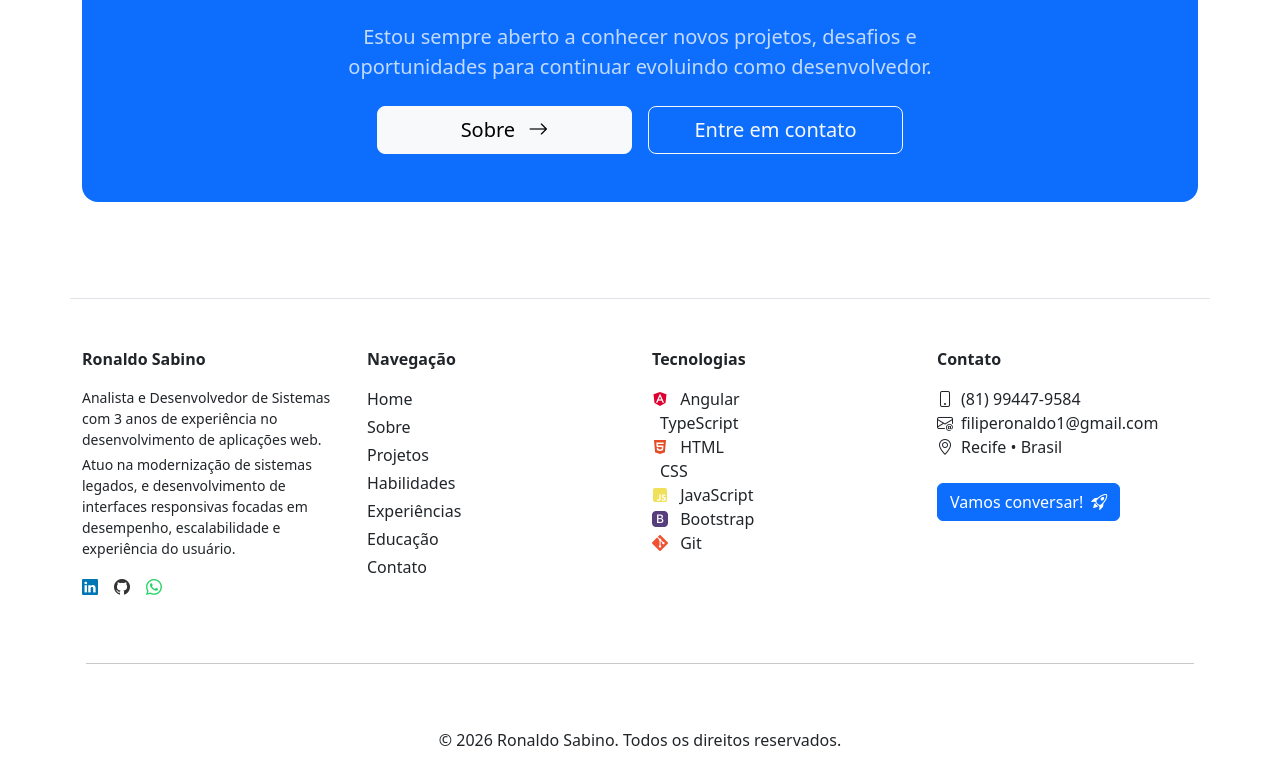
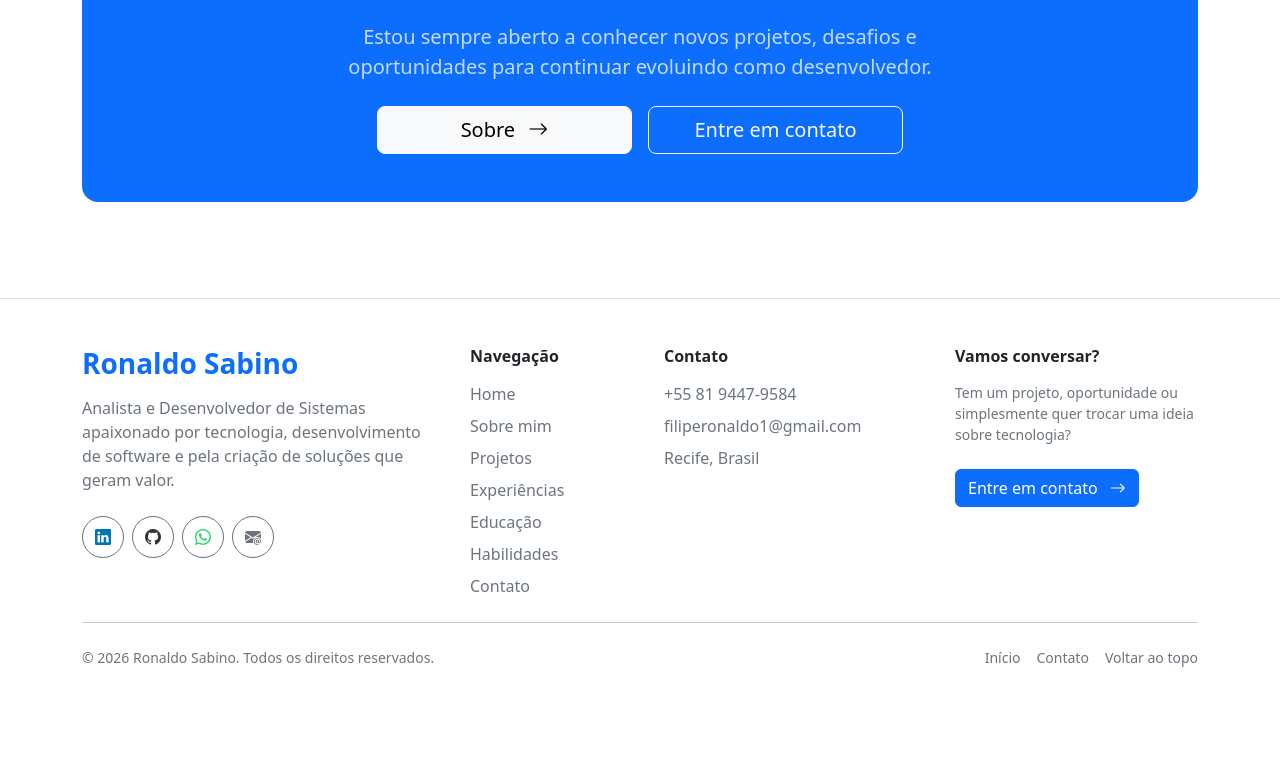
Before and after one commit to ronaldosabino/professional-portfolio, an Angular app: page / in a window 1280 px wide. Shown: the part 3899-4683 px from the top of the page. After the commit the page ends 4615 px from the top, so only its background shows below. Built offline with nearby package versions, Linux system fonts and the light colour scheme.

Commit message:
feat: restructure footer component for improved layout and content clarity

```diff
--- a/src/app/core/components/footer/footer.html
+++ b/src/app/core/components/footer/footer.html
@@ -1,80 +1,195 @@
-<div class="container py-5 border-top">
-    <div class="row">
-        <!-- About -->
-        <div class="col-12 col-lg-3  mb-5 mb-lg-0">
-            <strong class="d-block mb-3">Ronaldo Sabino</strong>
+<footer class="border-top mt-5">
 
-            <div class="d-flex flex-column gap-1 mb-3">
-                <small class="d-block">Analista e Desenvolvedor de Sistemas com 3 anos de experiência no desenvolvimento de aplicações web.</small>
-                <small class="d-block">Atuo na modernização de sistemas legados, e desenvolvimento de interfaces responsivas focadas em desempenho, escalabilidade e experiência do usuário.</small>
-            </div>
+    <div class="container py-5">
 
-            <div class="d-flex flex-row gap-3">
-                <a href="https://www.linkedin.com/in/ronaldo-sabino/" target="_blank">
+        <div class="row g-5">
+
+            <!-- IDENTIDADE -->
+            <div class="col-lg-4 col-12">
+
+
+                <h2 class="text-primary fs-3 fw-bold mb-3">
+                    Ronaldo Sabino
+                </h2>
+
+                <p class="text-secondary mb-4" style="max-width: 420px;">
+                    Analista e Desenvolvedor de Sistemas apaixonado
+                    por tecnologia, desenvolvimento de software e
+                    pela criação de soluções que geram valor.
+                </p>
+
+
+                <!-- REDES -->
+                <div class="d-flex gap-2">
+
+                    <a href="https://www.linkedin.com/in/ronaldo-sabino/" target="_blank" rel="noopener noreferrer" class="btn btn-outline-secondary rounded-circle d-flex align-items-center justify-content-center" style="width: 42px; height: 42px;" aria-label="LinkedIn">
                         <i class="bi bi-linkedin"></i>
                     </a>
 
-                <a href="https://github.com/ronaldosabino" target="_blank">
+
+                    <a href="https://github.com/ronaldosabino" target="_blank" rel="noopener noreferrer" class="btn btn-outline-secondary rounded-circle d-flex align-items-center justify-content-center" style="width: 42px; height: 42px;" aria-label="GitHub">
                         <i class="bi bi-github"></i>
                     </a>
 
-                <a href="https://wa.me/5581994479584?text=Olá%20Ronaldo!%20Vi%20seu%20portfólio%20e%20gostaria%20de%20conversar%20sobre%20uma%20oportunidade." target="_blank">
+                    <a href="https://wa.me/5581994479584?text=Olá%20Ronaldo!%20Vi%20seu%20portfólio%20e%20gostaria%20de%20conversar%20sobre%20uma%20oportunidade." class="btn btn-outline-secondary rounded-circle d-flex align-items-center justify-content-center" style="width: 42px; height: 42px;" aria-label="E-mail">
                         <i class="bi bi-whatsapp"></i>
                     </a>
-            </div>
+
+                    <a href="mailto:filiperonlado1@gmail.com" class="btn btn-outline-secondary rounded-circle d-flex align-items-center justify-content-center" style="width: 42px; height: 42px;" aria-label="E-mail">
+                        <i class="bi bi-envelope-at-fill"></i>
+                    </a>
+
                 </div>
 
-        <!-- Navegation -->
-        <div class="col-6 col-lg-3">
-            <strong class="d-block mb-3">Navegação</strong>
-            <ul class="list-unstyled d-flex flex-column gap-1">
-                <li class="pointer" routerLink="/home">Home</li>
-                <li class="pointer" routerLink="/about">Sobre</li>
-                <li class="pointer" routerLink="/projects">Projetos</li>
-                <li class="pointer" routerLink="/skills">Habilidades</li>
-                <li class="pointer" routerLink="/experiences">Experiências</li>
-                <li class="pointer" routerLink="/education">Educação</li>
-                <li class="pointer" routerLink="/contact">Contato</li>
-            </ul>
             </div>
 
-        <!-- Technologies -->
-        <div class="col-6 col-lg-3">
-            <strong class="d-block mb-3">Tecnologias</strong>
-            <ul class="list-unstyled">
-                <li><i class="fa-brands fa-angular me-2 text-center"></i> Angular</li>
-                <li><i class="bi bi-typescript me-2"></i> TypeScript</li>
-                <li><i class="fa-brands fa-html5 me-2 text-center"></i> HTML</li>
-                <li><i class="bi bi-css me-2"></i> CSS</li>
-                <li><i class="fa-brands fa-square-js me-2 text-center"></i> JavaScript</li>
-                <li><i class="bi bi-bootstrap-fill me-2"></i> Bootstrap</li>
-                <li><i class="bi bi-git me-2"></i> Git</li>
+
+            <!-- NAVEGAÇÃO -->
+            <div class="col-6 col-lg-2">
+
+                <h3 class="fs-6 fw-bold mb-3">
+                    Navegação
+                </h3>
+
+                <ul class="list-unstyled d-flex flex-column gap-2 mb-0">
+
+                    <li>
+                        <a routerLink="/home" class="text-secondary text-decoration-none">
+                            Home
+                        </a>
+                    </li>
+
+                    <li>
+                        <a routerLink="/about" class="text-secondary text-decoration-none">
+                            Sobre mim
+                        </a>
+                    </li>
+
+                    <li>
+                        <a routerLink="/projects" class="text-secondary text-decoration-none">
+                            Projetos
+                        </a>
+                    </li>
+
+                    <li>
+                        <a routerLink="/experiences" class="text-secondary text-decoration-none">
+                            Experiências
+                        </a>
+                    </li>
+
+                    <li>
+                        <a routerLink="/education" class="text-secondary text-decoration-none">
+                            Educação
+                        </a>
+                    </li>
+
+                    <li>
+                        <a routerLink="/skills" class="text-secondary text-decoration-none">
+                            Habilidades
+                        </a>
+                    </li>
+
+                    <li>
+                        <a routerLink="/contact" class="text-secondary text-decoration-none">
+                            Contato
+                        </a>
+                    </li>
+
                 </ul>
+
             </div>
 
-        <!-- Contact -->
-        <div class="col-12 col-lg-3">
-            <strong class="d-block mb-3">Contato</strong>
 
-            <ul class="list-unstyled mb-3">
-                <li> <i class="bi bi-phone me-2"></i> <span>(81) 99447-9584</span> </li>
-                <li> <i class="bi bi-envelope-at me-2"></i> <span>filiperonaldo1@gmail.com</span> </li>
-                <li> <i class="bi bi-geo-alt me-2"></i> <span>Recife • Brasil</span> </li>
+            <!-- CONTATO -->
+            <div class="d-none d-md-block col-6 col-lg-3">
+
+                <h3 class="fs-6 fw-bold mb-3">
+                    Contato
+                </h3>
+
+                <ul class="list-unstyled mb-0">
+
+                    <li class="mb-2">
+
+                        <a routerLink="/contact" class="text-secondary text-decoration-none">
+                            +55 81 9447-9584
+                        </a>
+
+                    </li>
+
+                    <li class="mb-2">
+
+                        <a href="mailto:seuemail@email.com" class="text-secondary text-decoration-none">
+                            filiperonaldo1@gmail.com
+                        </a>
+
+                    </li>
+
+                    <li>
+
+                        <span class="text-secondary">
+                            Recife, Brasil
+                        </span>
+
+                    </li>
+
                 </ul>
 
-            <a href="https://wa.me/5581994479584?text=Olá%20Ronaldo!%20Vi%20seu%20portfólio%20e%20gostaria%20de%20conversar%20sobre%20uma%20oportunidade." target="_blank">
-                <button class="btn btn-primary mt-4 d-flex align-items-center">
-                    Vamos conversar! <i class="bi bi-rocket-takeoff ms-2"></i>
-                </button>
-            </a>
             </div>
 
-        <!-- Line -->
-        <div class="px-3 my-5">
-            <hr />
+
+            <!-- CTA -->
+            <div class="col-lg-3">
+
+                <h3 class="fs-6 fw-bold mb-3">
+                    Vamos conversar?
+                </h3>
+
+                <p class="text-secondary small">
+                    Tem um projeto, oportunidade ou simplesmente
+                    quer trocar uma ideia sobre tecnologia?
+                </p>
+
+                <a routerLink="/contact" class="btn btn-primary mt-2">
+                    Entre em contato
+                    <i class="bi bi-arrow-right ms-2"></i>
+                </a>
+
             </div>
 
-        <!-- Copyright -->
-        <p class="text-center m-0">&copy; 2026 Ronaldo Sabino. Todos os direitos reservados.</p>
         </div>
+
+
+        <!-- DIVISOR -->
+        <hr class="my-4">
+
+
+        <!-- RODAPÉ INFERIOR -->
+        <div class="d-flex flex-column flex-md-row justify-content-between align-items-center gap-3">
+
+            <p class="text-secondary small mb-0">
+                © 2026 Ronaldo Sabino. Todos os direitos reservados.
+            </p>
+
+
+            <div class="d-flex align-items-center gap-3">
+
+                <a routerLink="/home" class="text-secondary small text-decoration-none">
+                    Início
+                </a>
+
+                <a routerLink="/contact" class="text-secondary small text-decoration-none">
+                    Contato
+                </a>
+
+                <a href="#" class="text-secondary small text-decoration-none">
+                    Voltar ao topo
+                </a>
+
             </div>
+
+        </div>
+
+    </div>
+
+</footer>
```
Lines whose indentation alone changed are shown as unchanged.
